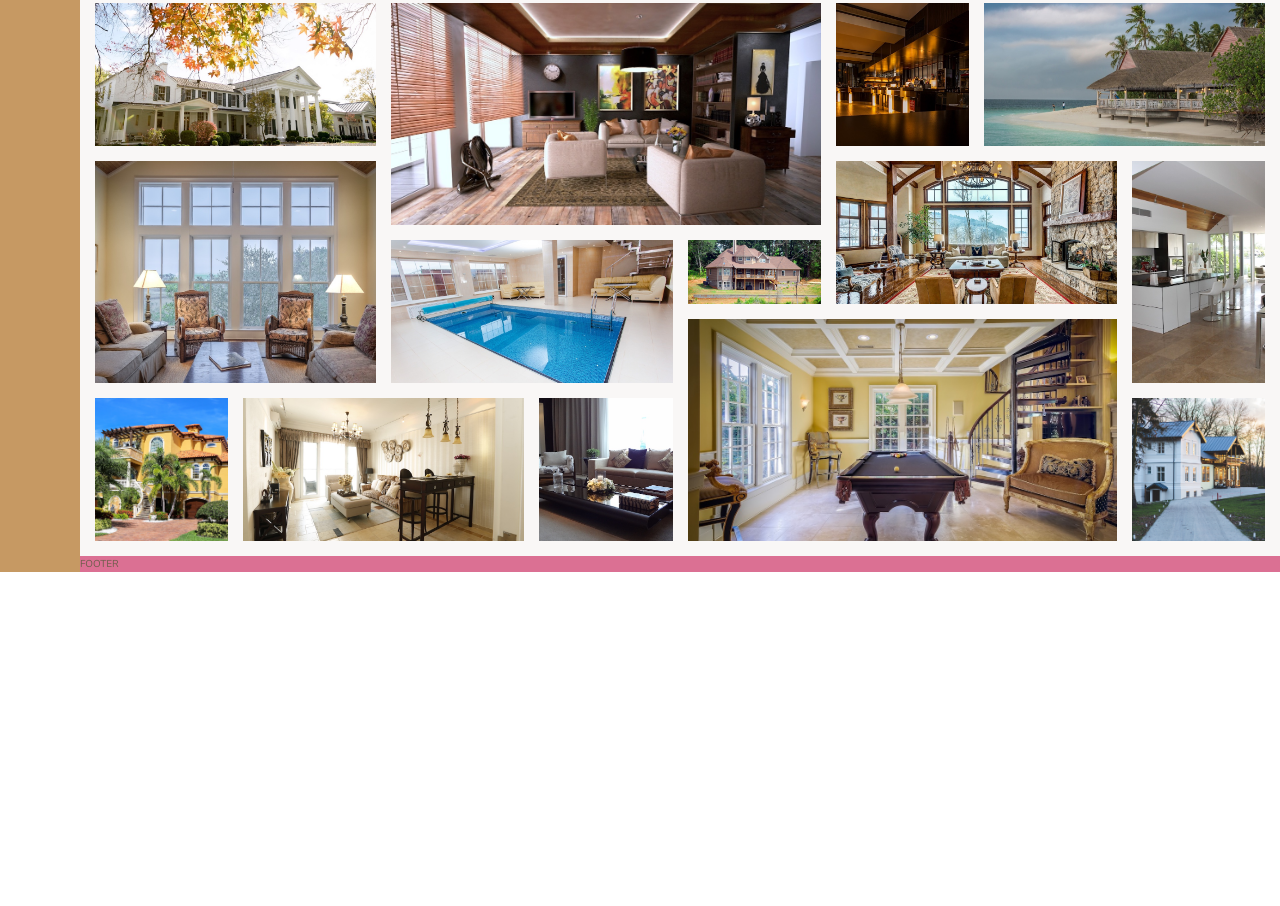
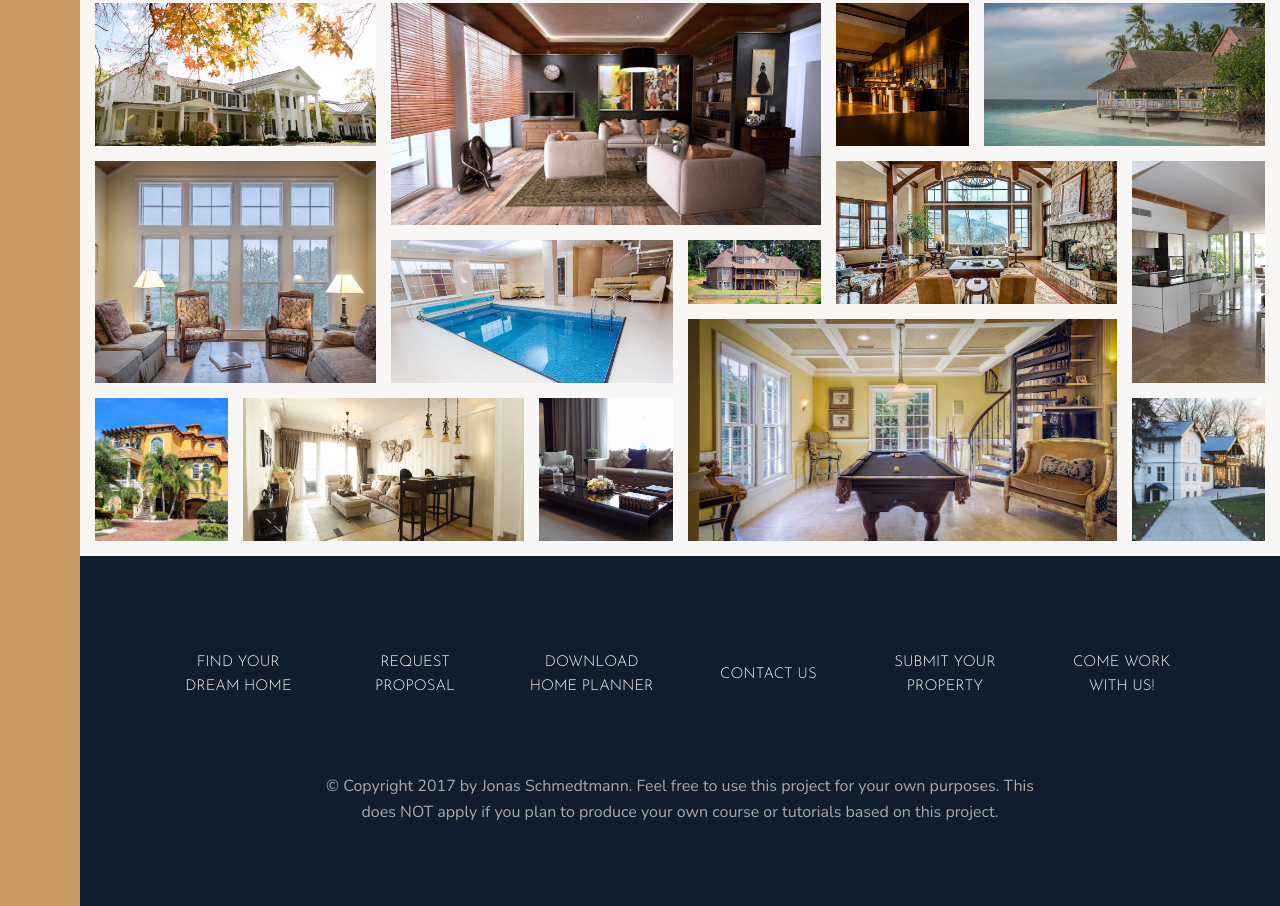
Before and after one commit to Ramy5/Nexter, a website: page index.html in a window 1280 px wide. Shown: the part 3093-3999 px from the top of the page. Before the commit the page ends 3665 px from the top, so only its background shows below. Drawn offline with nearby package versions, Linux system fonts and the light colour scheme.

Commit message:
Create the footer

```diff
--- a/index.html
+++ b/index.html
@@ -349,7 +349,30 @@
   </section>
 
   <!-- START FOOTER -->
-  <footer class="footer">FOOTER</footer>
+  <footer class="footer">
+    <ul class="footer__list">
+      <li class="footer__item">
+        <a href="#" class="footer__link">Find your dream home</a>
+      </li>
+      <li>
+        <a href="#" class="footer__link">Request proposal</a>
+      </li>
+      <li>
+        <a href="#" class="footer__link">Download home planner</a>
+      </li>
+      <li>
+        <a href="#" class="footer__link">Contact us</a>
+      </li>
+      <li>
+        <a href="#" class="footer__link">Submit your property</a>
+      </li>
+      <li>
+        <a href="#" class="footer__link">Come work with us!</a>
+      </li>
+    </ul>
+    <div class="copyright">&copy; Copyright 2017 by Jonas Schmedtmann. Feel free to use this project for your own
+      purposes. This does NOT apply if you plan to produce your own course or tutorials based on this project.</div>
+  </footer>
 </body>
 
 </html>
--- a/sass/layout/_footer.scss
+++ b/sass/layout/_footer.scss
@@ -1,4 +1,42 @@
 .footer {
-  background-color: palevioletred;
+  background-color: $color-secondary;
   grid-column: full-start / full-end;
+  padding: 8rem;
+
+  &__list {
+    list-style: none;
+    display: grid;
+    grid-template-columns: repeat(auto-fit, minmax(15rem, 1fr));
+    gap: 2rem;
+    align-items: center;
+  }
+
+  &__link:link,
+  &__link:visited {
+    color: $color-grey-light-1;
+    text-decoration: none;
+    font-size: 1.5rem;
+    text-transform: uppercase;
+    font-family: $font-display;
+    text-align: center;
+    transition: all 0.3s;
+    padding: 1.5rem;
+    display: block;
+  }
+
+  &__link:hover,
+  &__link:active {
+    background-color: rgba(#fff, 0.05);
+    transform: translateY(-3px);
+  }
+
+  .copyright {
+    margin-top: 6rem;
+    font-size: 1.6rem;
+    color: $color-grey-light-2;
+    width: 70%;
+    text-align: center;
+    margin-left: auto;
+    margin-right: auto;
+  }
 }
```
Also changed, not shown: css/style.css.
